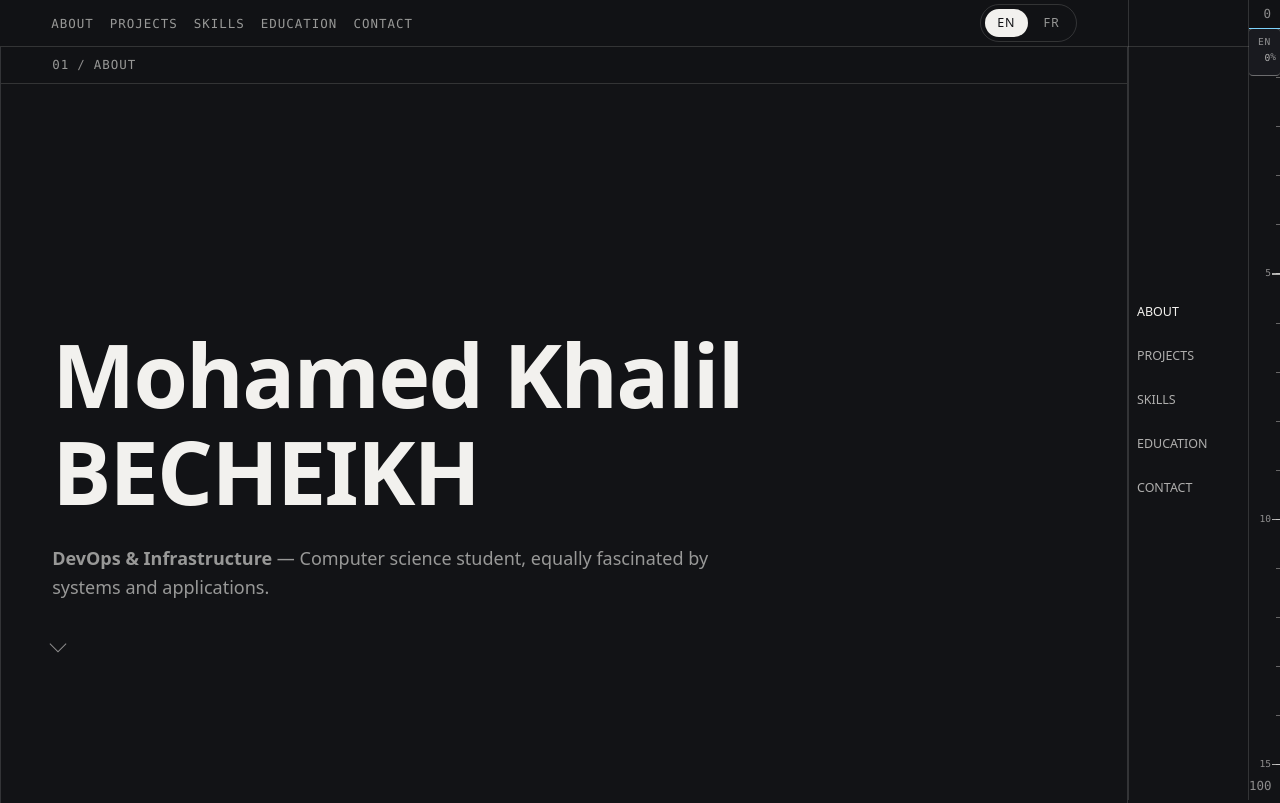
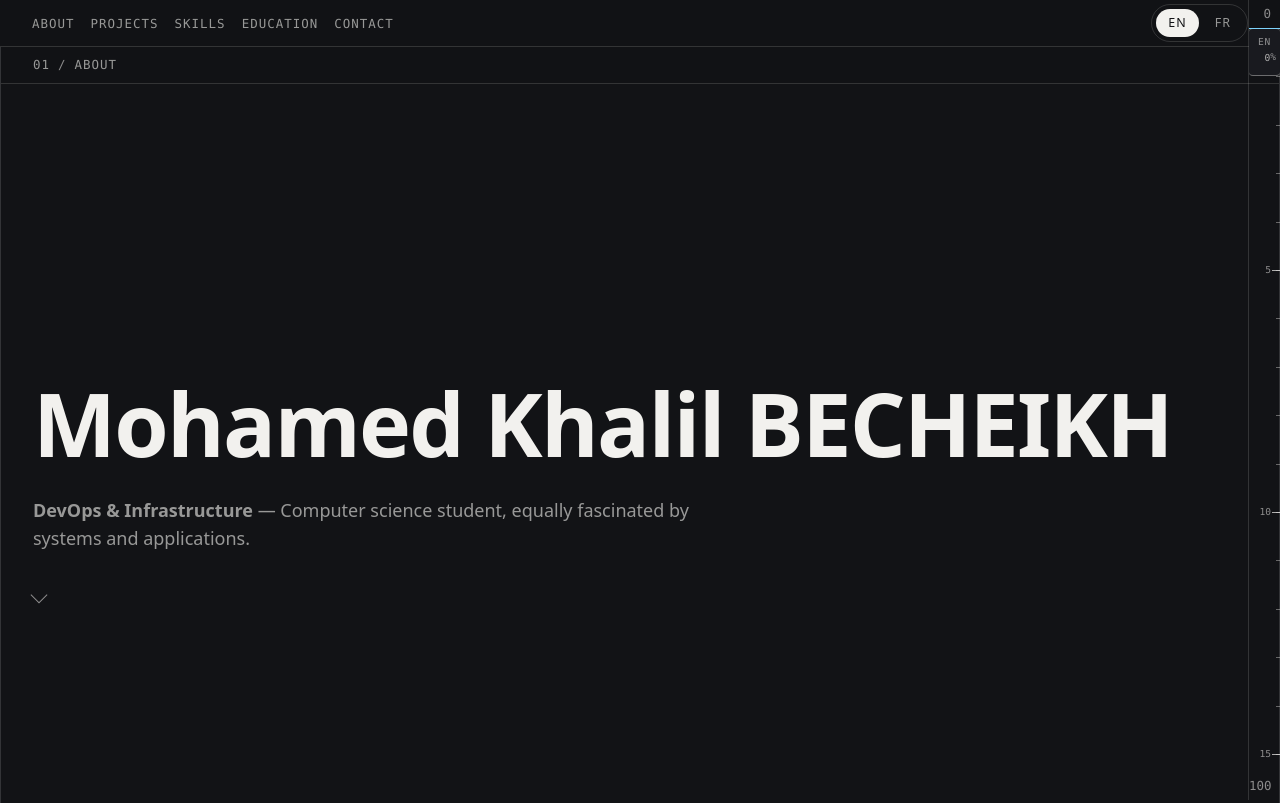
Before and after one commit to Khalil-bec/portfolio, a plain HTML site: page index.html in a window 1280 px wide. Shown: the top 803 px of the page. Drawn offline with Linux system fonts and the light colour scheme.

Commit message:
feat: band geometry — centred column, overlay chrome, no reservation (ticket 112)
- body loses the --lane-total reservation; the column is a true centred
  container (1280 max / 2rem flat padding) matching the inspiration's measured
  model (frame 80/80 @1440, content 33..991 @1024)
- full-bleed recipes simplified: section ::after true 50%, nav + ticker
  plain viewport width; --lane-total and the narrow re-point retired
- rail retired wholesale (markup, import, files, tokens, rail.aria keys):
  the inspiration's section list is its fixed name layer, not a label list;
  the nav's mono links keep the jump affordance (name layer = ticket 114)
- ruler survives <768 (102's only-readout contract), overlaying the 2rem
  padding gutter with zero overlap at every width
- QA 373 checks green (1440/1024/768/375 EN, FR, reduced, live switch);
  token gate clean; code review: no hard violations, no creep

```diff
--- a/index.html
+++ b/index.html
@@ -34,7 +34,9 @@
       Stylesheet order (load order): lenis (vendor utility) -> tokens -> base ->
       nav (ticket 004) -> section css (document order, hero -> contact) ->
       motion (numbering, reveal, ticker shell from ticket 003) ->
-      ruler (fixed overlay, ticket 102) -> rail (section jumps, ticket 103).
+      ruler (fixed overlay, ticket 102). The rail that followed (tickets
+      103/108) was retired in ticket 112 — the section list it duplicated is
+      carried by the nav's mono links until the fixed name layer (114).
       The vendor sheet
       only styles Lenis' own hooks; it does not compete with the tokens.
 
@@ -56,7 +58,6 @@
     <link rel="stylesheet" href="src/sections/contact/contact.css" />
     <link rel="stylesheet" href="src/styles/motion.css" />
     <link rel="stylesheet" href="src/ruler/ruler.css" />
-    <link rel="stylesheet" href="src/rail/rail.css" />
   </head>
   <body>
     <!-- Static no-JS notice (ticket 102, sanctioned chrome): the ruler driver
@@ -325,21 +326,6 @@
       <span class="ruler__bound" aria-hidden="true">100</span>
     </div>
 
-    <!--
-      Side rail (ticket 103). Fixed stack in the inner right-edge lane,
-      mirroring the nav anchors. Labels reuse the nav keys (zero new copy);
-      the landmark name comes from the sanctioned `rail.aria` key. Jumps ride
-      the existing anchor machinery (Lenis + focus moves); the current section
-      is marked with `aria-current` by src/rail/rail.js.
-    -->
-    <nav class="rail" data-rail data-i18n-attr="aria-label=rail.aria" aria-label="">
-      <a class="rail__link" href="#hero" data-i18n="nav.hero"></a>
-      <a class="rail__link" href="#projects" data-i18n="nav.projects"></a>
-      <a class="rail__link" href="#skills" data-i18n="nav.skills"></a>
-      <a class="rail__link" href="#education" data-i18n="nav.education"></a>
-      <a class="rail__link" href="#contact" data-i18n="nav.contact"></a>
-    </nav>
-
     <!-- Vendor classic scripts (UMD globals), deferred; then the module entry. -->
     <script defer src="vendor/gsap-3.15.0.min.js"></script>
     <script defer src="vendor/ScrollTrigger-3.15.0.min.js"></script>
--- a/src/i18n/en.json
+++ b/src/i18n/en.json
@@ -20,9 +20,6 @@
   },
   "ruler": {
     "aria": "Scroll position"
-  },
-  "rail": {
-    "aria": "Section navigation"
   },
   "hero": {
     "name": "Mohamed Khalil BECHEIKH",
--- a/src/i18n/fr.json
+++ b/src/i18n/fr.json
@@ -20,9 +20,6 @@
   },
   "ruler": {
     "aria": "Position de défilement"
-  },
-  "rail": {
-    "aria": "Navigation des sections"
   },
   "hero": {
     "name": "Mohamed Khalil BECHEIKH",
--- a/src/main.js
+++ b/src/main.js
@@ -18,7 +18,6 @@ import { initReveals } from "./motion/reveals.js";
 import { initEyebrows } from "./motion/eyebrows.js";
 import { initTicker } from "./motion/ticker.js";
 import { initRuler } from "./ruler/ruler.js";
-import { initRail } from "./rail/rail.js";
 import { initI18n } from "./i18n/i18n.js";
 import { initNav } from "./nav/nav.js";
 
@@ -45,5 +44,4 @@ if (motion) {
 initTicker(reducedMotion);
 initEyebrows();
 initRuler(driver);
-initRail();
 initNav();
--- a/src/nav/nav.css
+++ b/src/nav/nav.css
@@ -1,18 +1,18 @@
 /*
- * Persistent navigation (ticket 004; full-bleed since 105; restyled since 107).
+ * Persistent navigation (ticket 004; full-bleed since 105; restyled since 107;
+ * plain viewport-width since 112 — the lane reservation that the negative
+ * margin and the compounded padding used to cancel is gone, so the bar simply
+ * runs the full width).
  *
  * Sticky rather than fixed, so the bar occupies its own layout space and needs
- * no body padding hack (no layout shift). Design tokens only, consumed through
- * var() (repo rule). Since ticket 105 the bar itself runs the full viewport
- * width (negative lane margin, so its bottom rule matches the full-bleed
- * section dividers as the table's top edge) while the extra inline padding
- * keeps the link list and switch clear of the rail/ruler lanes exactly as
- * before. Since ticket 107 the bar matches the inspiration's chrome: ~48px
- * tall, a translucent blurred band (same band formula as the 106 brows), mono
- * uppercase link labels, and links that draw an inverted box on hover. On
- * narrow screens the link list wraps onto extra lines so every label stays
- * visible; the page never overflows horizontally. --eyebrow-top re-syncs to
- * whatever height this reflows into (src/motion/eyebrows.js).
+ * no body padding hack (no layout shift). Design tokens only, consumed
+ * through var() (repo rule). Since ticket 107 the bar matches the
+ * inspiration's chrome: ~48px tall, a translucent blurred band (same band
+ * formula as the 106 brows), mono uppercase link labels, and links that draw
+ * an inverted box on hover. On narrow screens the link list wraps onto extra
+ * lines so every label stays visible; the page never overflows horizontally.
+ * --eyebrow-top re-syncs to whatever height this reflows into
+ * (src/motion/eyebrows.js).
  */
 
 .nav {
@@ -22,10 +22,8 @@
   display: flex;
   align-items: center;
   gap: var(--space-md);
-  margin-inline-end: calc(var(--lane-total) * -1);
   padding-block: var(--space-2xs);
   padding-inline: var(--container-pad);
-  padding-inline-end: calc(var(--container-pad) + var(--lane-total));
   background-color: var(--overlay-bg);
   -webkit-backdrop-filter: blur(var(--blur-radius));
   backdrop-filter: blur(var(--blur-radius));
--- a/src/rail/rail.css
+++ /dev/null
@@ -1,96 +0,0 @@
-/*
- * Side rail chrome (ticket 103; settle dynamics since 108).
- *
- * Fixed overlay in the inner right-edge lane (`--lane-rail`), between the
- * content and the ruler: a persistent vertical stack of the five section
- * links, with `aria-current` marking the current section. Since ticket 108 the
- * stack also carries the progress of the read: entries whose section has not
- * been reached yet sit gray (`--color-text-subtle`) a step out toward the
- * edge, and settle inward + one step brighter (`--color-text-bright`) the
- * moment their section is reached — rail.js owns which are discovered. All
- * three steps are AA on the page bg (subtle 5.6:1, bright 8.4:1, current ink
- * 16:1); a dimmer "undiscovered" step would composite at ~4.8:1 — the marginal
- * value ticket 007 raised — so the ramp stops at subtle and the shift carries
- * the rest of the read. Under 768px the lane collapses to icon mode (drawn
- * dots that follow the same ramp via currentColor; labels kept for assistive
- * tech at font-size 0). Design tokens only, consumed through var() (repo
- * rule).
- */
-
-.rail {
-  position: fixed;
-  inset-block: 0;
-  inset-inline-end: var(--lane-ruler);
-  z-index: var(--z-rail);
-  display: flex;
-  flex-direction: column;
-  justify-content: center;
-  gap: var(--space-md);
-  inline-size: var(--lane-rail);
-  padding-inline: var(--space-xs);
-  border-inline-start: var(--border-width) solid var(--color-border);
-}
-
-.rail__link {
-  display: block;
-  padding-block: var(--space-2xs);
-  overflow: hidden;
-  font-size: var(--font-size-xs);
-  font-weight: var(--font-weight-medium);
-  text-transform: uppercase;
-  text-overflow: ellipsis;
-  white-space: nowrap;
-  /* Undiscovered is the resting state (ticket 108): gray, one step out toward
-   * the edge. rail.js adds [data-discovered] as sections are reached. */
-  color: var(--color-text-subtle);
-  translate: var(--space-xs) 0;
-  transition:
-    color var(--duration-base) var(--ease-standard),
-    translate var(--duration-base) var(--ease-standard);
-}
-
-/* Settled: the entry eases to its resting spot and brightens a step. */
-.rail__link[data-discovered] {
-  color: var(--color-text-bright);
-  translate: 0 0;
-}
-
-.rail__link[aria-current="true"] {
-  color: var(--color-accent);
-}
-
-/* Narrow exception (ticket 100/103): icon mode shares the 375px edge with the
- * ruler without overlap. 768px is a media-condition literal — CSS variables
- * cannot appear there; the lane width stays a token. */
-@media (max-width: 768px) {
-  .rail {
-    align-items: center;
-    gap: var(--space-sm);
-    inline-size: var(--lane-rail-narrow);
-    padding-inline: 0;
-  }
-
-  /* The label text stays in the accessibility tree (font-size 0 keeps it
-   * announced); sighted users get a drawn dot per stop. The zero is a
-   * functional hiding value, not a type-scale choice (same standing as the
-   * sanctioned 768px media literal — no token). The settle shift is dropped
-   * here (ticket 108): the dot is centred in a 2rem lane, so a horizontal
-   * nudge would read as a misalignment, not as settling — the colour ramp
-   * alone carries the state (currentColor feeds the dot below). */
-  .rail__link {
-    min-inline-size: var(--space-lg);
-    padding-block: var(--space-sm);
-    font-size: 0;
-    translate: 0 0;
-  }
-
-  .rail__link::before {
-    content: "";
-    display: block;
-    inline-size: var(--dot-size);
-    block-size: var(--dot-size);
-    margin-inline: auto;
-    border-radius: var(--radius-pill);
-    background-color: currentColor;
-  }
-}
--- a/src/rail/rail.js
+++ /dev/null
@@ -1,112 +0,0 @@
-/**
- * Side rail (ticket 103; settle dynamics since 108).
- *
- * Persistent right-side stack of the five section names in the inner edge
- * lane (between the content and the ruler). The links are real in-page anchors
- * reusing the nav labels (`nav.*` keys — zero new copy), so jumps, focus
- * moves, and language flips all ride existing machinery: Lenis `anchors` +
- * the smooth-scroll focus handler, and the i18n binder.
- *
- * The current section is tracked with an IntersectionObserver over the middle
- * viewport band (no per-frame layout reads) and surfaced twice: a visual
- * highlight plus `aria-current` on the active link.
- *
- * Since ticket 108 the rail also carries the progress of the read: every
- * section up to the furthest one reached is marked `data-discovered`, which
- * rail.css paints as "settled" (at rest, one step brighter). Entries past that
- * point stay gray and shifted. Discovery is monotonic — a section is never
- * un-marked when the reader scrolls back up — and on a mid-page load or deep
- * link the sections at or above the opening section start out settled.
- *
- * Under 768px the rail collapses to icon mode — drawn dots, with the label
- * text kept (font-size 0) so assistive tech still announces every stop.
- */
-
-export function initRail() {
-  const rail = document.querySelector("[data-rail]");
-  if (!rail || typeof IntersectionObserver !== "function") return null;
-
-  const links = [...rail.querySelectorAll('a[href^="#"]')];
-  if (links.length === 0) return null;
-
-  const byId = new Map();
-  for (const link of links) {
-    let id;
-    try {
-      id = decodeURIComponent(link.getAttribute("href").slice(1));
-    } catch {
-      continue;
-    }
-    if (id) byId.set(id, link);
-  }
-
-  // Document order, for deterministic tie-breaks below.
-  const order = [...document.querySelectorAll("main .section")]
-    .map((section) => section.id)
-    .filter((id) => byId.has(id));
-
-  // Latest known visibility ratio per section. Threshold steps re-fire the
-  // callback as a section moves through the band, so the mark follows the
-  // most-visible section in both scroll directions. When nothing intersects,
-  // the previous mark stands.
-  const ratios = new Map();
-  let current = null;
-
-  // Highest section index reached so far (ticket 108). A high-water mark, so
-  // discovery only ever advances: scrolling back up never re-grays a section
-  // the reader has already seen.
-  let discoveredUpto = -1;
-
-  function setCurrent(id) {
-    if (id === current) return;
-    current = id;
-
-    for (const [key, link] of byId) {
-      if (key === id) {
-        link.setAttribute("aria-current", "true");
-      } else {
-        link.removeAttribute("aria-current");
-      }
-    }
-
-    // Settle the whole run up to the furthest section reached — not just the
-    // argmax winner — so fast scrolls and jumps over intermediate sections
-    // still mark them.
-    const upto = order.indexOf(id);
-    for (let i = discoveredUpto + 1; i <= upto; i++) {
-      byId.get(order[i]).setAttribute("data-discovered", "");
-    }
-    if (upto > discoveredUpto) discoveredUpto = upto;
-  }
-
-  const observer = new IntersectionObserver(
-    (entries) => {
-      for (const entry of entries) {
-        if (entry.isIntersecting) {
-          ratios.set(entry.target.id, entry.intersectionRatio);
-        } else {
-          ratios.delete(entry.target.id);
-        }
-      }
-      // Strict `>` keeps the earlier section on exact ties — a hair of
-      // hysteresis against flicker at boundaries.
-      let best = null;
-      let bestRatio = -1;
-      for (const id of order) {
-        const ratio = ratios.get(id);
-        if (ratio !== undefined && ratio > bestRatio) {
-          best = id;
-          bestRatio = ratio;
-        }
-      }
-      if (best) setCurrent(best);
-    },
-    { rootMargin: "-45% 0px -45% 0px", threshold: [0, 0.25, 0.5, 0.75, 1] },
-  );
-
-  for (const id of order) {
-    observer.observe(document.getElementById(id));
-  }
-
-  return { current: () => current };
-}
--- a/src/styles/base.css
+++ b/src/styles/base.css
@@ -41,12 +41,10 @@ body {
   line-height: var(--line-height-base);
   -webkit-font-smoothing: antialiased;
   text-rendering: optimizeLegibility;
-  /* Edge-lane reservation (ticket 100, consumed via --lane-total since 105):
-   * the right edge holds two fixed lanes (rail inside, ruler outside; widths in
-   * tokens.css). The padding keeps every in-flow element clear of both. The
-   * fixed overlays themselves land in 102/103, which re-verify the guarantee
-   * with real chrome in the lanes. */
-  padding-inline-end: var(--lane-total);
+  /* Ticket 112: the edge-lane reservation is gone (ticket 100/105 previously
+   * padded the body by the lanes' combined width). The column is now a centred
+   * container and the fixed overlays land in the gutter on top, matching the
+   * inspiration's model; the anchor framing lives on each `.section` below. */
 }
 
 h1,
@@ -112,18 +110,19 @@ code {
   border-inline: var(--border-width) solid var(--color-border);
 }
 
-/* Full-bleed horizontal divider (ticket 105): the cell's bottom rule spans the
- * whole viewport instead of the column, passing under the rail/ruler overlays
- * (higher z-index) like the inspiration's table rules. Centered at viewport
- * midpoint — the column is centred inside the lane-padded content box, so half
- * the lane total shifts the line back to true centre; its right edge lands
- * exactly on the viewport edge in both lane modes (no overflow). Decorative,
- * replaces the former border-block-end. */
+/* Full-bleed horizontal divider (ticket 105; true-centre since 112 — the body
+ * no longer carries the lane reservation that used to offset the column, so no
+ * correction is needed): the cell's bottom rule spans the whole viewport
+ * instead of the column, passing under the ruler overlay (higher z-index) like
+ * the inspiration's table rules. Centered at the viewport midpoint — the column
+ * is centred in the plain viewport, so 50% is the line's midpoint too. The
+ * right edge lands exactly on the viewport edge in both modes (no overflow).
+ * Decorative, replaces the former border-block-end. */
 .section::after {
   content: "";
   position: absolute;
   inset-block-end: 0;
-  inset-inline-start: calc(50% + var(--lane-total) / 2);
+  inset-inline-start: 50%;
   inline-size: var(--bleed-width);
   border-block-start: var(--border-width) solid var(--color-border);
   transform: translateX(-50%);
@@ -180,9 +179,10 @@ code {
   border: 0;
 }
 
-/* The 768px lane collapse (ticket 100) now lives entirely in tokens.css: the
- * media override re-points --lane-total, and the single body rule above
- * consumes it in both modes. */
+/* The narrow-mode switches (ticket 111's `--eyebrow-meta-display`) now live
+ * only in tokens.css, which owns the 768px condition since 112 retired the
+ * lane re-point (the geometry needs no narrow query — the centred column is
+ * the same model at every width). */
 
 /* CSS-level motion kill-switch, independent of the JS one wired in ticket 002. */
 @media (prefers-reduced-motion: reduce) {
--- a/src/styles/tokens.css
+++ b/src/styles/tokens.css
@@ -19,7 +19,8 @@
 
   /* Colour — text (ink is warm off-white; muted/subtle are ink alphas,
    * AA-checked on --color-bg with alpha compositing: bright ~8.4:1, muted
-   * ~6.5:1, subtle ~5.6:1). The rail's three states (ticket 108) read the ramp
+   * ~6.5:1, subtle ~5.6:1). The ruler's settled/current states (tickets
+   * 108's ramp, now carried by 110's grades and 109's readout) read
    * downwards — settled bright, current ink, undiscovered subtle; a further
    * step *below* subtle would composite at ~4.8:1, i.e. back to the marginal
    * value ticket 007 raised, so the ramp stops here. */
@@ -101,7 +102,7 @@
    * no-JS page keeps it (the narrow-mode query at the end of this file hides it
    * without any scripting). Its longest candidate value — education's
    * "Expected graduation: Summer 2027", 32 characters / 279px measured — needs
-   * more room than a 375px cell offers, so it goes with the rail's collapse at
+   * more room than a 375px cell offers, so it goes with the collapsed edge at
    * the same 768px boundary. The value is a display keyword rather than a length
    * because a media condition cannot read a custom property: the switch has to
    * live where that condition is already written, which is this file. */
@@ -159,13 +160,14 @@
   /* Layout */
   --measure: 68ch;
   --container-max: 80rem; /* 1280px — the inspiration's column width (ticket 105) */
-  --container-pad: clamp(1.25rem, 4vw, 4rem);
+  --container-pad: 2rem; /* flat: the inspiration's measured 32px at every width (112) */
   --section-gap: clamp(3.5rem, 7vw, 5rem); /* capped at 5rem (was 9rem) — ticket 105 */
   --section-min-height: 50svh;
   --hero-min-height: 100svh;
 
-  /* Full-bleed divider width (ticket 105): viewport-wide rule drawn by the
-   * section dividers (base.css), passing under the edge-lane overlays. */
+  /* Full-bleed divider width (ticket 105; the edge overlays — the ruler since
+   * 112 — sit under nothing: the rule passes beneath them). Section dividers
+   * (base.css) draw it; --lane-total's other consumers are gone. */
   --bleed-width: 100vw;
 
   /* Reserved media slots (ticket 005). Fixed aspect ratio + width so an empty
@@ -180,25 +182,21 @@
   /* Label + value rows (Contact; project Stack/Why): aligned label column. */
   --label-width: 8rem;
 
-  /* Edge lanes (ticket 100). The right edge reserves two non-overlapping lanes
-   * for the v2 chrome: the ruler readout/driver (102, scale 110) outermost, the
-   * section rail (103) inside it. Body padding (base.css) holds content clear of
-   * both; under 768px the rail collapses to icon mode (narrow lane).
-   * Ruler lane 32px since 110: the scale's numbered grade column needs the
-   * widest grade (`100` = 17.8px at `--font-size-2xs`) plus the 8px major tick
-   * inside the content box — 28px left 0.2px of slack, one fallback-mono advance
-   * away from clipping. The 4px come out of the content column only below 1432px
-   * (above that `--container` caps it); the readout's FR row (27.75px) now sits
-   * inside the thumb with room instead of overhanging the viewport edge. */
+  /* Edge chrome (ticket 112: the reservation is gone). The right edge holds
+   * ONE fixed lane, the ruler's (102, scale 110; 32px wide since 110 — the
+   * scale's numbered grade column needs the widest grade (`100` = 17.8px at
+   * `--font-size-2xs`) plus the 8px major tick inside the content box — 28px
+   * left 0.2px of slack). Nothing reserves layout width any more: the column
+   * is a centred container and the lane overlays the right gutter exactly as
+   * the inspiration's does — the 2rem body padding plus the 1px frame border
+   * (33px) always exceed the 2rem lane when a frame is full-width, and above
+   * 1280px the gutter is 80px wider. The inspiration's own right band is not a
+   * persistent label list (its section list is the fixed name layer, v2
+   * ticket 114), so our 103/108 rail was retired with the reservation; the
+   * ruler survives at narrow widths because it is our only scroll readout
+   * (102: the native bar is hidden in every mode) and it rides the padding
+   * gutter for free. */
   --lane-ruler: 2rem;
-  --lane-rail: 7.5rem; /* fits the longest label (PROJECTS / COMPÉTENCES) untruncated */
-  --lane-rail-narrow: 2rem;
-
-  /* Combined edge-lane reservation (ticket 105). Single source for the three
-   * full-bleed consumers (section dividers, nav, ticker) and for body padding;
-   * the 768px override below swaps it to the collapsed-rail value so the
-   * breakpoints stay token-owned. */
-  --lane-total: calc(var(--lane-ruler) + var(--lane-rail));
 
   /* Accessibility helper: size of a visually-hidden element. */
   --visually-hidden-size: 1px;
@@ -207,20 +205,20 @@
   --z-base: 1;
   --z-eyebrow: 10; /* sticky brow: above flowing content, below the nav (100) */
   --z-nav: 100;
-  --z-rail: 150;
   --z-ruler: 160;
 }
 
 /* Narrow mode (ticket 105/111): the switches that ride the collapsed-rail
  * breakpoint live here, because a CSS variable cannot be swapped inside a media
  * query any other way and this file is where the 768px condition is already
- * written (rail.css carries the matching rules for the rail itself). Same
- * literal as base.css's body-padding exception. */
+ * written (it gates the rail-icon collapse there, retired with the rail in
+ * ticket 112). The 112 geometry change needs no narrow switch of its own: the
+ * centred column is the same model at every width, and the ruler overlays the
+ * padding gutter at 375 exactly as it does in the gutter above. */
 @media (max-width: 768px) {
   :root {
-    --lane-total: calc(var(--lane-ruler) + var(--lane-rail-narrow));
-    /* The eyebrow's right meta goes with the rail (ticket 111): one narrow
-     * moment, one boundary. */
+    /* The eyebrow's right meta goes with the collapsed edge (ticket 111): one
+     * narrow moment, one boundary. */
     --eyebrow-meta-display: none;
   }
 }
```
Also changed, not shown: doc/idea-v2-decisions.md (+8 -0 lines), doc/status.md (+5 -0 lines), doc/tickets/112-band-geometry.md (added, +35 -0 lines), src/styles/motion.css (+10 -7 lines).
